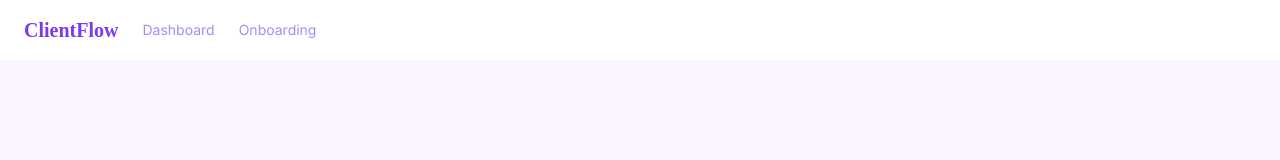
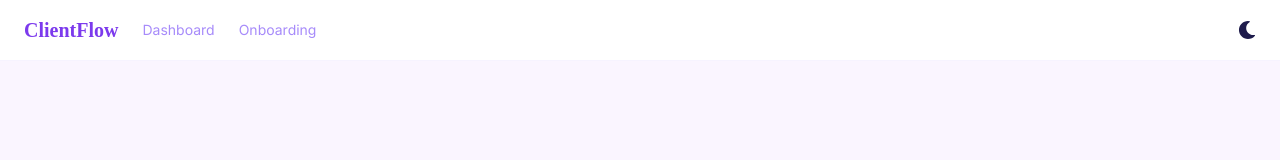
Before and after one commit to quim-romero/clientflow, a React (Vite) app: page / in a window 1280 px wide. Shown: the top 160 px of the page. Built offline with nearby package versions, Linux system fonts and the light colour scheme; a web font is replaced by a local one.

Commit message:
feat: include ThemeToggle in Navbar with accessibility label

```diff
--- a/src/components/Navbar.tsx
+++ b/src/components/Navbar.tsx
@@ -1,8 +1,9 @@
-import { Link, useLocation } from "react-router-dom"
+import { Link, useLocation } from "react-router-dom";
+import ThemeToggle from "./ThemeToggle";
 
 export default function Navbar() {
-  const location = useLocation()
-  const isActive = (path: string) => location.pathname === path
+  const location = useLocation();
+  const isActive = (path: string) => location.pathname === path;
 
   return (
     <nav className="w-full px-6 py-4 border-b border-muted/10 bg-white dark:bg-[#15132B] flex justify-between items-center">
@@ -12,17 +13,25 @@ export default function Navbar() {
         </Link>
         <Link
           to="/dashboard"
-          className={`text-sm ${isActive("/dashboard") ? "font-semibold" : "text-muted"}`}
+          className={`text-sm ${
+            isActive("/dashboard") ? "font-semibold" : "text-muted"
+          }`}
         >
           Dashboard
         </Link>
         <Link
           to="/onboarding"
-          className={`text-sm ${isActive("/onboarding") ? "font-semibold" : "text-muted"}`}
+          className={`text-sm ${
+            isActive("/onboarding") ? "font-semibold" : "text-muted"
+          }`}
         >
           Onboarding
         </Link>
       </div>
+
+      <div className="flex items-center gap-4">
+        <ThemeToggle />
+      </div>
     </nav>
-  )
+  );
 }
```
